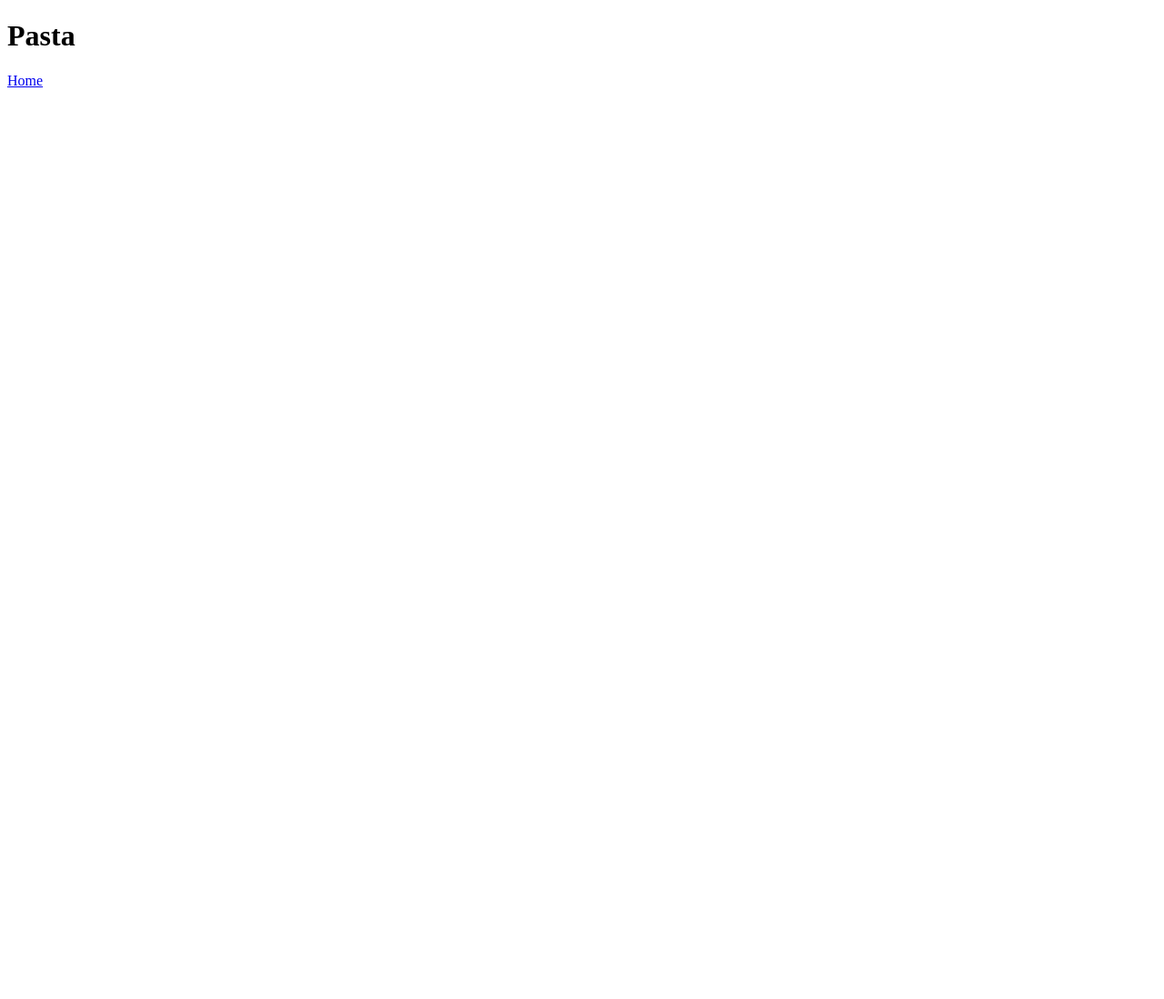
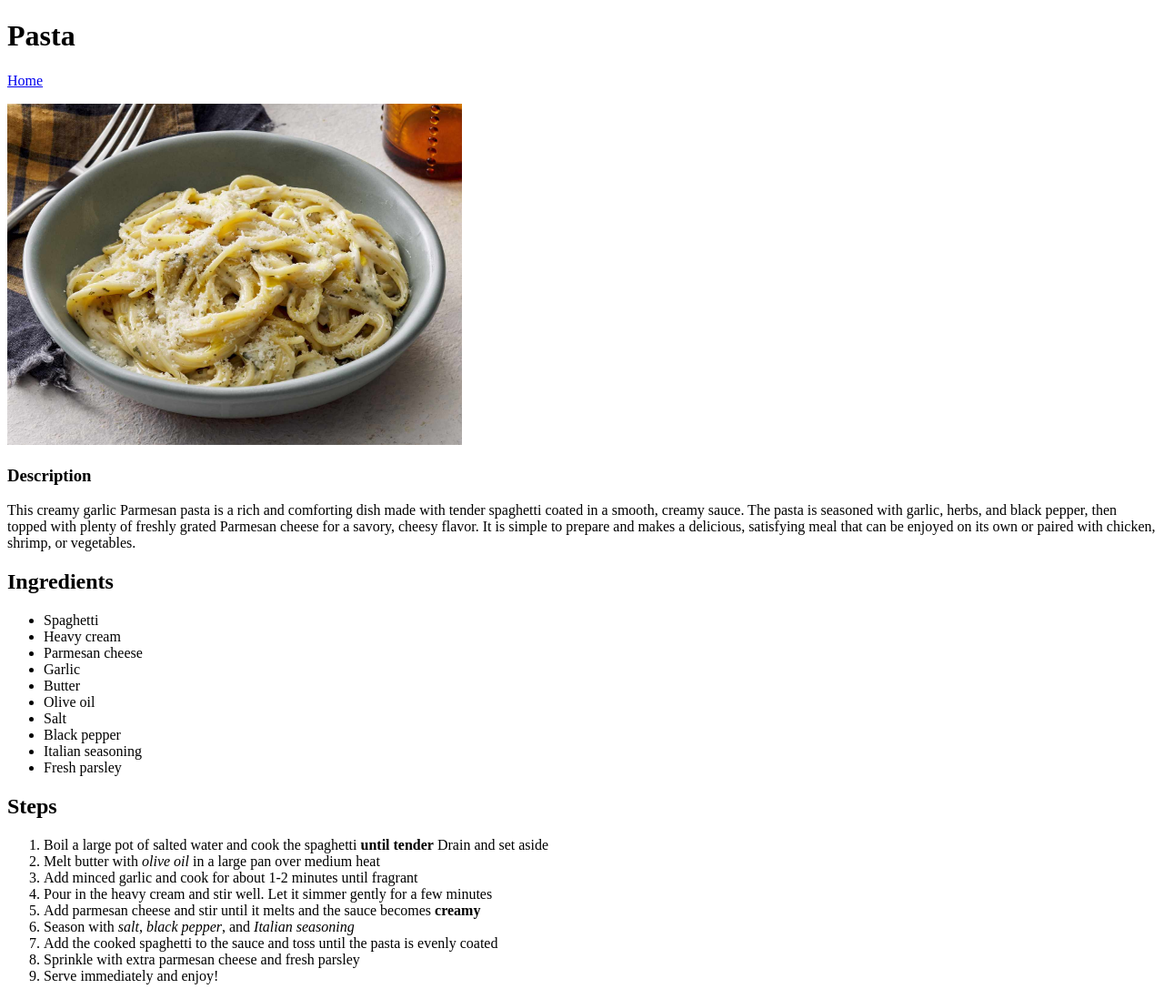
Before and after one commit to decl1204/odin-recipes, a plain HTML site: page recipes/pasta.html in a window 1280 px wide. Shown: the whole page at 91% size. Before the commit the page ends 800 px from the top, so only its background shows below. Drawn offline with Linux system fonts and the light colour scheme.

Commit message:
add features to pasta.html
Description was added to give explanation for the recipe
Ingredients to know whats in the food
Steps to teach them how to cook the recipe

```diff
--- a/recipes/pasta.html
+++ b/recipes/pasta.html
@@ -8,5 +8,35 @@
 <body>
     <h1>Pasta</h1>
     <a href="../index.html">Home</a>
+    <p><img src="../images/pasta.jpg" width="500"></p>
+    <h3>Description</h3>
+    <p>This creamy garlic Parmesan pasta is a rich and comforting dish made with tender spaghetti coated in a smooth, creamy sauce. The pasta is seasoned with garlic, herbs, and black pepper, then topped with plenty of freshly grated Parmesan cheese for a savory, cheesy flavor. It is simple to prepare
+    and makes a delicious, satisfying meal that can be enjoyed on its own or paired with chicken, shrimp, or vegetables.
+    </p>
+    <h2>Ingredients</h2>
+    <ul>
+        <li>Spaghetti</li>
+        <li>Heavy cream</li>
+        <li>Parmesan cheese</li>
+        <li>Garlic</li>
+        <li>Butter</li>
+        <li>Olive oil</li>
+        <li>Salt</li>
+        <li>Black pepper</li>
+        <li>Italian seasoning</li>
+        <li>Fresh parsley</li>
+    </ul>
+    <h2>Steps</h2>
+    <ol>
+        <li>Boil a large pot of salted water and cook the spaghetti <strong>until tender</strong> Drain and set aside</li>
+        <li>Melt butter with <em>olive oil</em> in a large pan over medium heat</li>
+        <li>Add minced garlic and cook for about 1-2 minutes until fragrant</li>
+        <li>Pour in the heavy cream and stir well. Let it simmer gently for a few minutes</li>
+        <li>Add parmesan cheese and stir until it melts and the sauce becomes <strong>creamy</strong></li>
+        <li>Season with <em>salt</em>, <em>black pepper</em>, and <em>Italian seasoning</em></li>
+        <li>Add the cooked spaghetti to the sauce and toss until the pasta is evenly coated</li>
+        <li>Sprinkle with extra parmesan cheese and fresh parsley</li>
+        <li>Serve immediately and enjoy!</li>
+    </ol>
 </body>
 </html>
```
Also changed, not shown: images/pasta.jpg (added).
